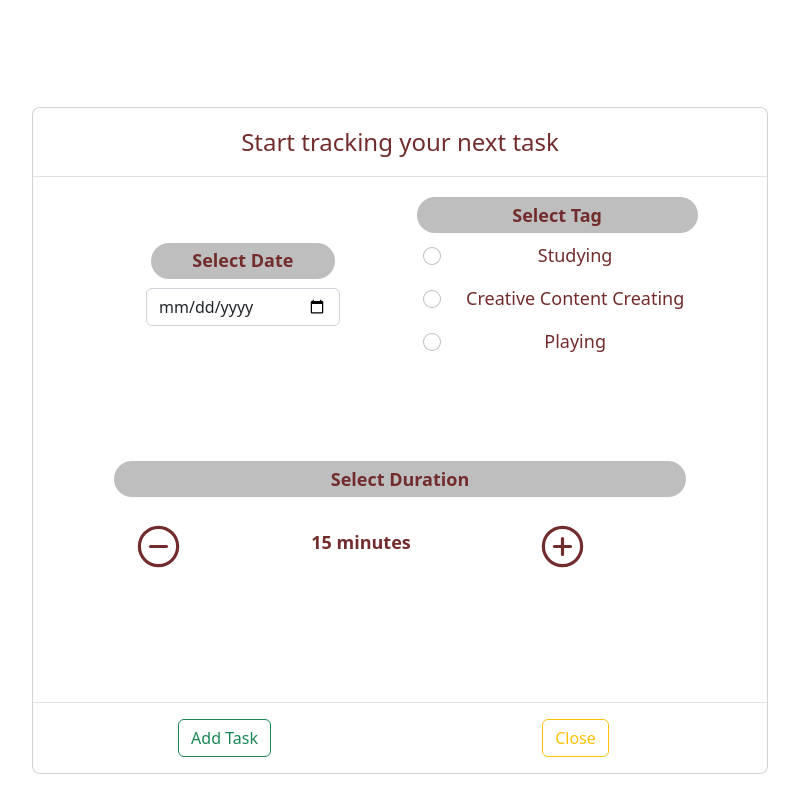
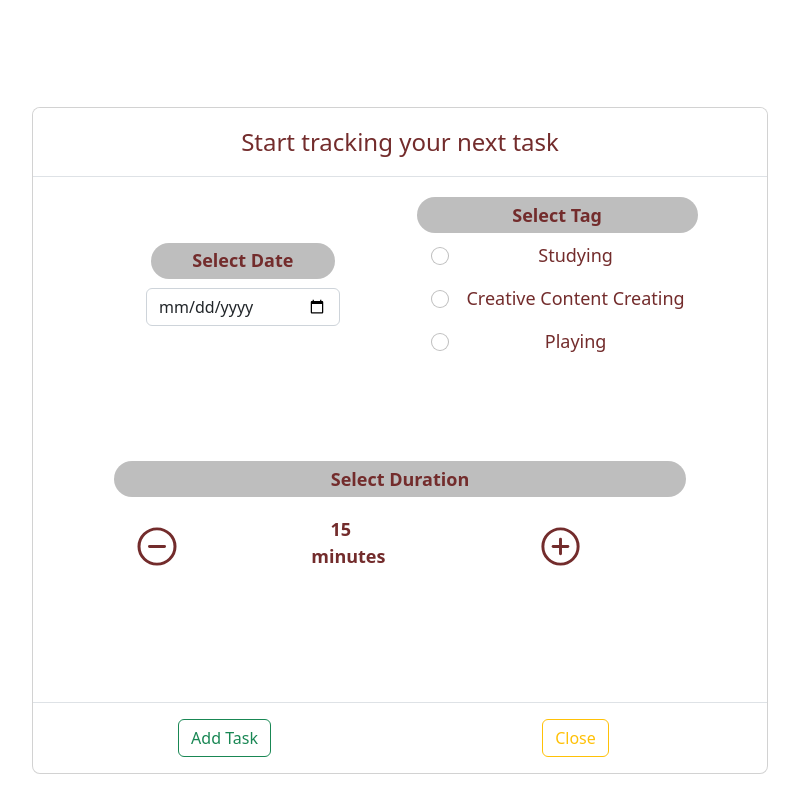
Before and after one commit to samyayoub/Task-Tracker, a React (Create React App) app: page / in a window 1280 px wide. Both pictures are taken after a click on the button 640 px from the left and 431 px from the top of the page. Shown: the top 812 px of the page, without its empty margins (240-1039 px from the left). Built offline with nearby package versions, Linux system fonts and the light colour scheme; a web font is replaced by a local one.

Commit message:
WIP Login page

```diff
--- a/src/CSS/index.css
+++ b/src/CSS/index.css
@@ -245,7 +245,7 @@ h3  {
 .tagBtnWithText {
   display: inline-block;
   color: var(--txtColor);
-  width: 1.5em;
+  width: 1em;
   margin-right: 1em;
   margin-left: 1em;
   height: auto;
@@ -256,11 +256,12 @@ h3  {
   display: block;
   text-align: center;
   width: auto;
-  margin: 0.1em;
-  padding-left: 0.5em;
+  margin: 0.5em;
+  padding-left: 0.55em;
   border-radius: 15px;
 }
 
 .tagContainer:hover {
   background-color: #E8C547;
+  font-weight: 600;
 }
--- a/src/components/Track.js
+++ b/src/components/Track.js
@@ -115,8 +115,7 @@ export default function Track() {
                             </Col>
                         </Row>
                         <Container
-                            fluid="sm"
-                            className="mx-auto containerModal"
+                            className="mx-auto containerModal container-fluid"
                         >
                             <div className="mx-auto">
                                 <p class="modalTxt" id="durationTxt">
@@ -125,7 +124,7 @@ export default function Track() {
                                 <Row className="align-items-center rowModal">
                                     <Col xs={true}>
                                         <button
-                                            className="addAndSubtractTimeBtn"
+                                            className="addAndSubtractTimeBtn col-md-4"
                                             variant="light"
                                             onClick={subtract15Minutes}
                                         >
@@ -135,12 +134,12 @@ export default function Track() {
                                             />
                                         </button>
                                     </Col>
-                                    <Col xs={true}>
-                                        <p>{task.duration} minutes</p>
+                                    <Col xs={true} className="text-center">
+                                        <p className="col-md-4">{task.duration} minutes</p>
                                     </Col>
                                     <Col xs={true}>
                                         <button
-                                            className="addAndSubtractTimeBtn"
+                                            className="addAndSubtractTimeBtn col-md-4"
                                             variant="light"
                                             onClick={add15Minutes}
                                         >
```
